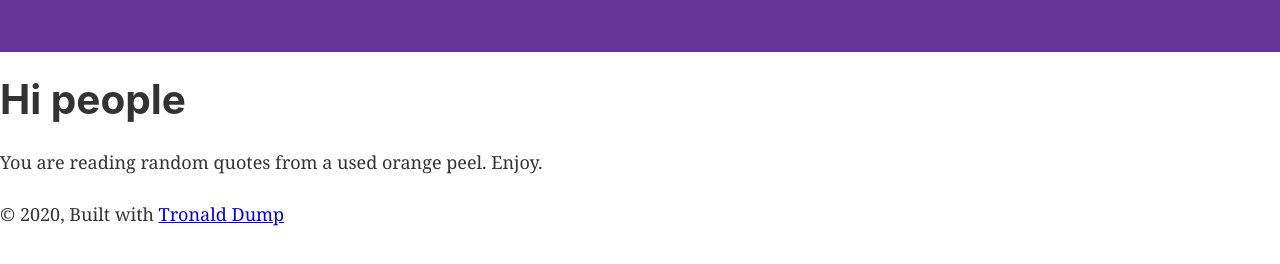
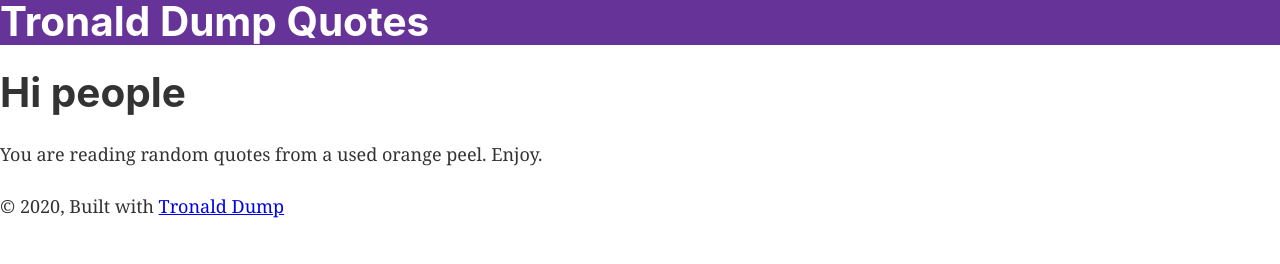
Before and after one commit to goomba5/tronald-dump, a Gatsby site: page / in a window 1280 px wide. Built offline with nearby package versions, Linux system fonts and the light colour scheme; Gatsby itself is replaced by a stand-in of ours.

Commit message:
removed default styles and prototypes

```diff
--- a/src/components/header.js
+++ b/src/components/header.js
@@ -9,34 +9,20 @@ const Header = ({ siteTitle }) => (
       marginBottom: `1.45rem`,
     }}
   >
-    <div
-      style={{
-        margin: `0 auto`,
-        maxWidth: 960,
-        padding: `1.45rem 1.0875rem`,
-      }}
-    >
-      <h1 style={{ margin: 0 }}>
+    <div>
+      <h1>
         <Link
           to="/"
           style={{
             color: `white`,
-            textDecoration: `none`,
+            textDecoration: `none`
           }}
         >
-          {siteTitle}
+          Tronald Dump Quotes
         </Link>
       </h1>
     </div>
   </header>
 )
 
-Header.propTypes = {
-  siteTitle: PropTypes.string,
-}
-
-Header.defaultProps = {
-  siteTitle: ``,
-}
-
 export default Header
```
